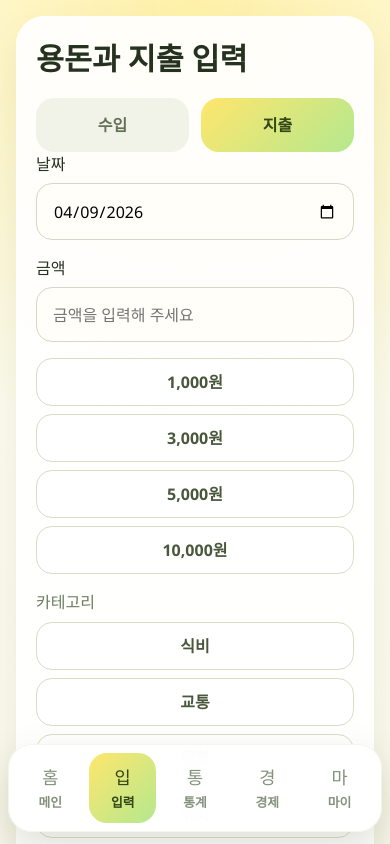
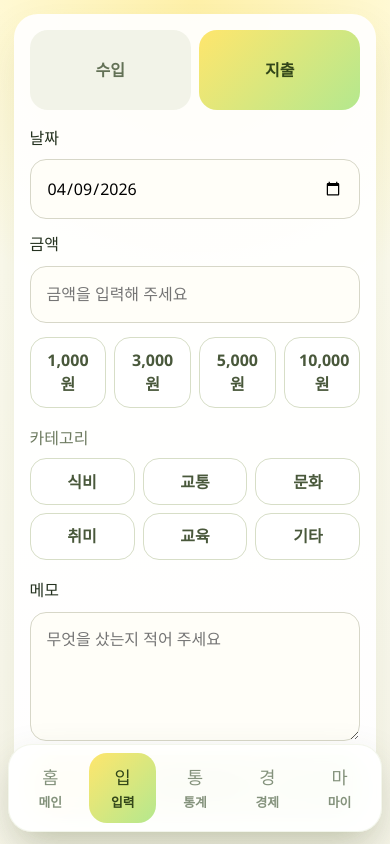
Before and after one commit to wosyh18/KB-Skeleton-Project-ChagokChagok, a Vue app: page /input in a window 390 px wide. Shown: the top 844 px of the page. Built offline with nearby package versions, Linux system fonts and the light colour scheme; data requests are answered from the project's data file; sample sign-in values are in the browser's storage.

Commit message:
[#23]feat(지출):수입,지출 페이지 반응형으로 제작

```diff
--- a/src/pages/InputPage.vue
+++ b/src/pages/InputPage.vue
@@ -84,20 +84,50 @@ async function submitForm() {
 
 <template>
   <section class="content-page input-page">
-    <div class="section-card">
+    <div class="input-layout">
+      <aside class="input-intro-card">
+        <div class="input-intro-badge">{{ activeTab === 'income' ? '수입' : '지출' }}</div>
         <h1>용돈과 지출 입력</h1>
+        <p class="input-intro-text">
+          {{ activeTab === 'income'
+            ? '받은 돈을 바로 남겨두고 이번 달 흐름을 차곡차곡 정리해 보세요.'
+            : '오늘 쓴 돈을 가볍게 적어두고 소비 패턴을 한눈에 확인해 보세요.' }}
+        </p>
+
+        <div class="input-intro-points">
+          <article>
+            <span>선택된 날짜</span>
+            <strong>{{ form.date }}</strong>
+          </article>
+          <article>
+            <span>현재 입력 금액</span>
+            <strong>{{ form.amount ? `${Number(form.amount).toLocaleString()}원` : '0원' }}</strong>
+          </article>
+        </div>
+
+        <div class="input-intro-tip input-intro-tip-desktop">
+          <strong>{{ activeTab === 'income' ? '받은 돈의 출처를 적어두세요.' : '지출 이유를 짧게 남겨두세요.' }}</strong>
+          <p>
+            {{ activeTab === 'income'
+              ? '누가 준 돈인지 적어두면 수입 흐름을 나중에 다시 보기 쉬워요.'
+              : '무엇을 왜 샀는지 한 줄 메모만 남겨도 소비 패턴을 찾기 쉬워집니다.' }}
+          </p>
+        </div>
+      </aside>
+
+      <div class="section-card input-form-card">
         <TransactionTypeTabs
           :active-tab="activeTab"
           @change="changeTab"
         />
 
-      <form class="stack-form" @submit.prevent="submitForm">
-        <label>
+        <form class="stack-form input-form-grid" @submit.prevent="submitForm">
+          <label class="input-field span-two">
             <span>날짜</span>
             <input v-model="form.date" type="date" />
           </label>
 
-        <label>
+          <label class="input-field span-two">
             <span>금액</span>
             <input
               v-model="form.amount"
@@ -106,10 +136,12 @@ async function submitForm() {
             />
           </label>
 
+          <div class="span-two">
             <QuickAmountButtons :amounts="quickAmounts" @select="appendAmount" />
+          </div>
 
           <template v-if="activeTab === 'income'">
-          <label>
+            <label class="input-field span-two">
               <span>누구에게 받았나요?</span>
               <input
                 v-model="form.from"
@@ -120,25 +152,28 @@ async function submitForm() {
           </template>
 
           <template v-else>
+            <div class="span-two">
               <CategorySelector
                 :categories="categories"
                 :selected-category="form.category"
                 @select="form.category = $event"
               />
+            </div>
 
-          <label>
+            <label class="input-field span-two">
               <span>메모</span>
               <textarea
                 v-model="form.description"
-              rows="3"
+                rows="4"
                 placeholder="무엇을 샀는지 적어 주세요"
               ></textarea>
             </label>
           </template>
 
-        <p v-if="message" class="success-message">{{ message }}</p>
-        <button type="submit" class="primary-button">{{ submitLabel }}</button>
+          <p v-if="message" class="success-message span-two">{{ message }}</p>
+          <button type="submit" class="primary-button span-two">{{ submitLabel }}</button>
         </form>
+      </div>
     </div>
   </section>
 </template>
--- a/src/styles.css
+++ b/src/styles.css
@@ -447,6 +447,92 @@ p {
   margin-top: 0.5rem;
 }
 
+.input-layout {
+  display: grid;
+  gap: 1rem;
+}
+
+.input-form-card {
+  display: grid;
+  gap: 1rem;
+}
+
+.input-form-grid {
+  display: grid;
+  gap: 1rem;
+}
+
+.input-intro-card {
+  display: grid;
+  gap: 1rem;
+  padding: 1.5rem;
+  border-radius: 30px;
+  background:
+    radial-gradient(circle at top left, rgba(255, 230, 109, 0.65), transparent 28%),
+    linear-gradient(145deg, #ffffff 0%, #f4f8e8 100%);
+  box-shadow: 0 20px 44px rgba(78, 90, 40, 0.1);
+}
+
+@media (max-width: 899px) {
+  .input-intro-card {
+    display: none;
+  }
+}
+
+.input-intro-badge {
+  justify-self: start;
+  padding: 0.5rem 0.85rem;
+  border-radius: 999px;
+  background: rgba(255, 255, 255, 0.78);
+  border: 1px solid #dce5bd;
+  font-weight: 700;
+  color: #566642;
+}
+
+.input-intro-text {
+  color: #5f6e4f;
+}
+
+.input-intro-points {
+  display: grid;
+  grid-template-columns: repeat(2, minmax(0, 1fr));
+  gap: 0.75rem;
+}
+
+.input-intro-points article,
+.input-intro-tip {
+  padding: 1rem;
+  border-radius: 22px;
+  background: rgba(255, 255, 255, 0.72);
+  border: 1px solid #e3e7d5;
+}
+
+.input-intro-points span {
+  display: block;
+  margin-bottom: 0.4rem;
+  font-size: 0.82rem;
+  color: #6e7b61;
+}
+
+.input-intro-points strong,
+.input-intro-tip strong {
+  display: block;
+}
+
+.input-intro-tip p {
+  margin-top: 0.45rem;
+  color: #6e7b61;
+}
+
+.input-field {
+  display: grid;
+  gap: 0.45rem;
+}
+
+.span-two {
+  grid-column: 1 / -1;
+}
+
 .accent-card {
   background: linear-gradient(135deg, #ffe66d, #b4e88e);
 }
@@ -705,15 +791,102 @@ p {
   border-color: #2d6a4f;
 }
 
+@media (min-width: 900px) {
+  .page-shell {
+    width: min(100%, 1180px);
+  }
+
+  .content-page.input-page {
+    align-items: start;
+    padding: 2rem;
+  }
+
+  .input-layout {
+    grid-template-columns: minmax(300px, 360px) minmax(0, 1fr);
+    gap: 1.5rem;
+  }
+
+  .input-intro-card {
+    position: sticky;
+    top: 2rem;
+  }
+
+  .input-form-card {
+    padding: 1.5rem;
+  }
+
+  .input-form-grid {
+    grid-template-columns: repeat(2, minmax(0, 1fr));
+    column-gap: 1rem;
+    row-gap: 1.1rem;
+  }
+
+  .quick-grid {
+    grid-template-columns: repeat(4, minmax(0, 1fr));
+  }
+
+  .quick-grid.categories {
+    grid-template-columns: repeat(3, minmax(0, 1fr));
+  }
+}
+
 @media (max-width: 520px) {
+  .content-page.input-page {
+    gap: 0.75rem;
+    padding: 0.85rem;
+  }
+
+  .input-layout {
+    gap: 0.75rem;
+  }
+
+  .input-intro-card,
+  .input-form-card {
+    padding: 1rem;
+    border-radius: 24px;
+  }
+
+  .input-intro-card {
+    display: none;
+  }
+
+  .input-intro-tip-desktop {
+    display: none;
+  }
+
+  .stack-form,
+  .input-form-grid {
+    gap: 0.85rem;
+  }
+
+  .tab-switch {
+    gap: 0.5rem;
+    margin-top: 0;
+  }
+
+  .tab-switch button {
+    padding: 0.8rem;
+  }
+
+  .quick-grid .chip-button,
+  .quick-grid.categories .chip-button {
+    min-height: 44px;
+  }
+
   .summary-grid,
   .summary-grid.compact,
   .transaction-row,
   .category-row,
-  .theme-grid,
-  .quick-grid,
-  .quick-grid.categories {
+  .theme-grid {
     grid-template-columns: 1fr;
+  }
+
+  .input-page .quick-grid {
+    grid-template-columns: repeat(4, minmax(0, 1fr));
+  }
+
+  .input-page .quick-grid.categories {
+    grid-template-columns: repeat(3, minmax(0, 1fr));
   }
 
   .weekly-chart {
```
Lines whose indentation alone changed are shown as unchanged.
